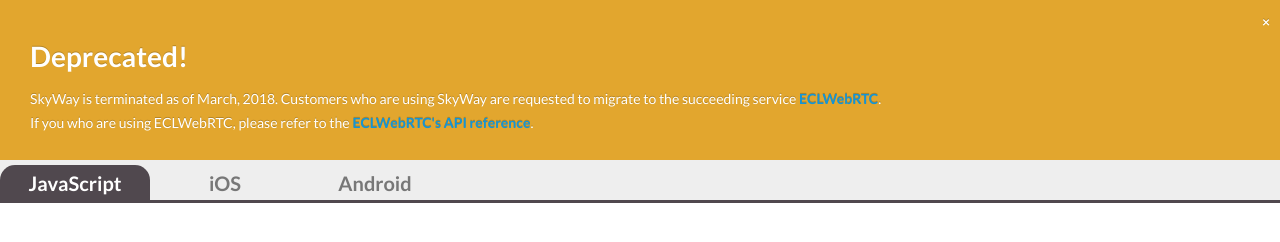
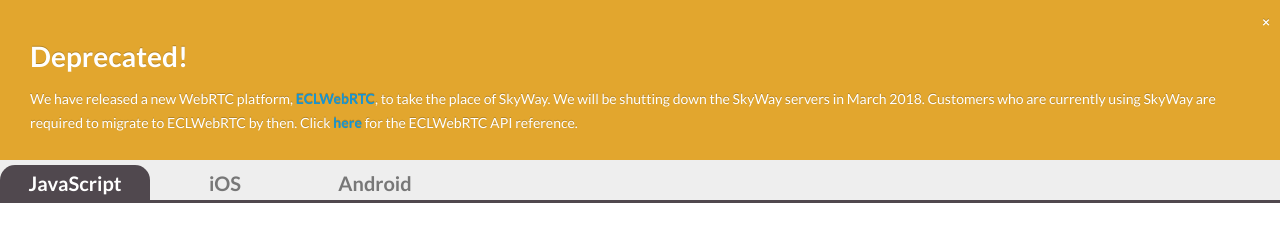
Before and after one commit to nttcom/skyway-docs-en, a website: page header.html in a window 1280 px wide. Drawn offline with nearby package versions, Linux system fonts and the light colour scheme.

Commit message:
touch up text

```diff
--- a/header.html
+++ b/header.html
@@ -14,9 +14,15 @@
 <div id="warn">
     <div>
         <h1>Deprecated!</h1>
-        <p>SkyWay is terminated as of March, 2018. Customers who are using SkyWay are requested to migrate to the succeeding service <a href="https://webrtc.ecl.ntt.com/en/?origin=skyway">ECLWebRTC</a>.<br>
-            If you who are using ECLWebRTC, please refer to the <a href="https://webrtc.ecl.ntt.com/en/developer.html#sdk">ECLWebRTC's API reference</a>.
-        </p><a href="#" id="btn-close">×</a>
+        <p>
+            We have released a new WebRTC platform,
+            <a href="https://webrtc.ecl.ntt.com/en/?origin=skyway">ECLWebRTC</a>,
+            to take the place of SkyWay.
+            We will be shutting down the SkyWay servers in March 2018.
+            Customers who are currently using SkyWay are required to migrate to ECLWebRTC by then.
+            Click <a href="https://webrtc.ecl.ntt.com/en/developer.html#sdk">here</a> for the ECLWebRTC API reference.
+        </p>
+        <a href="#" id="btn-close">×</a>
     </div>
 </div>
 <script>
```
Also changed, not shown: index.html (+9 -3 lines).
